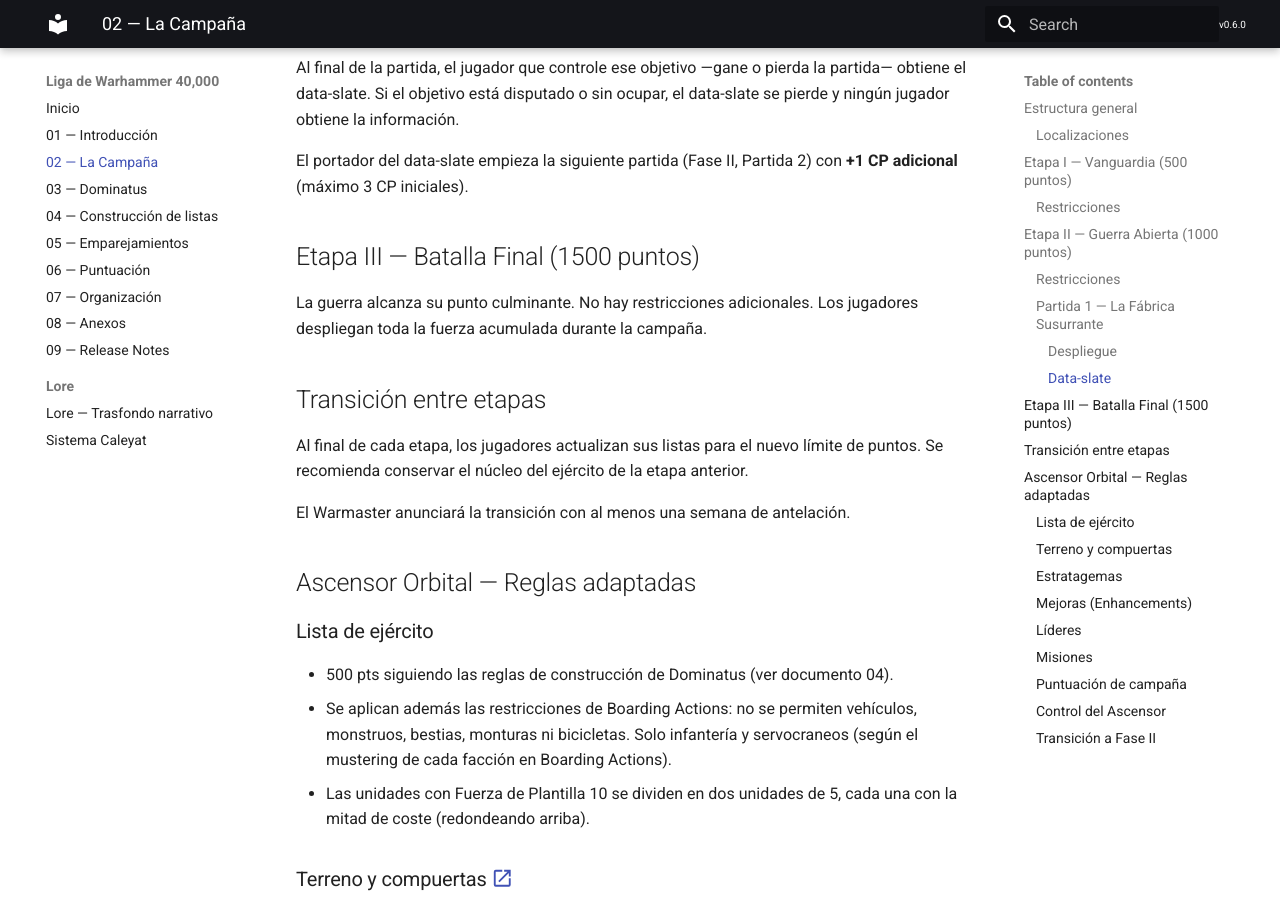
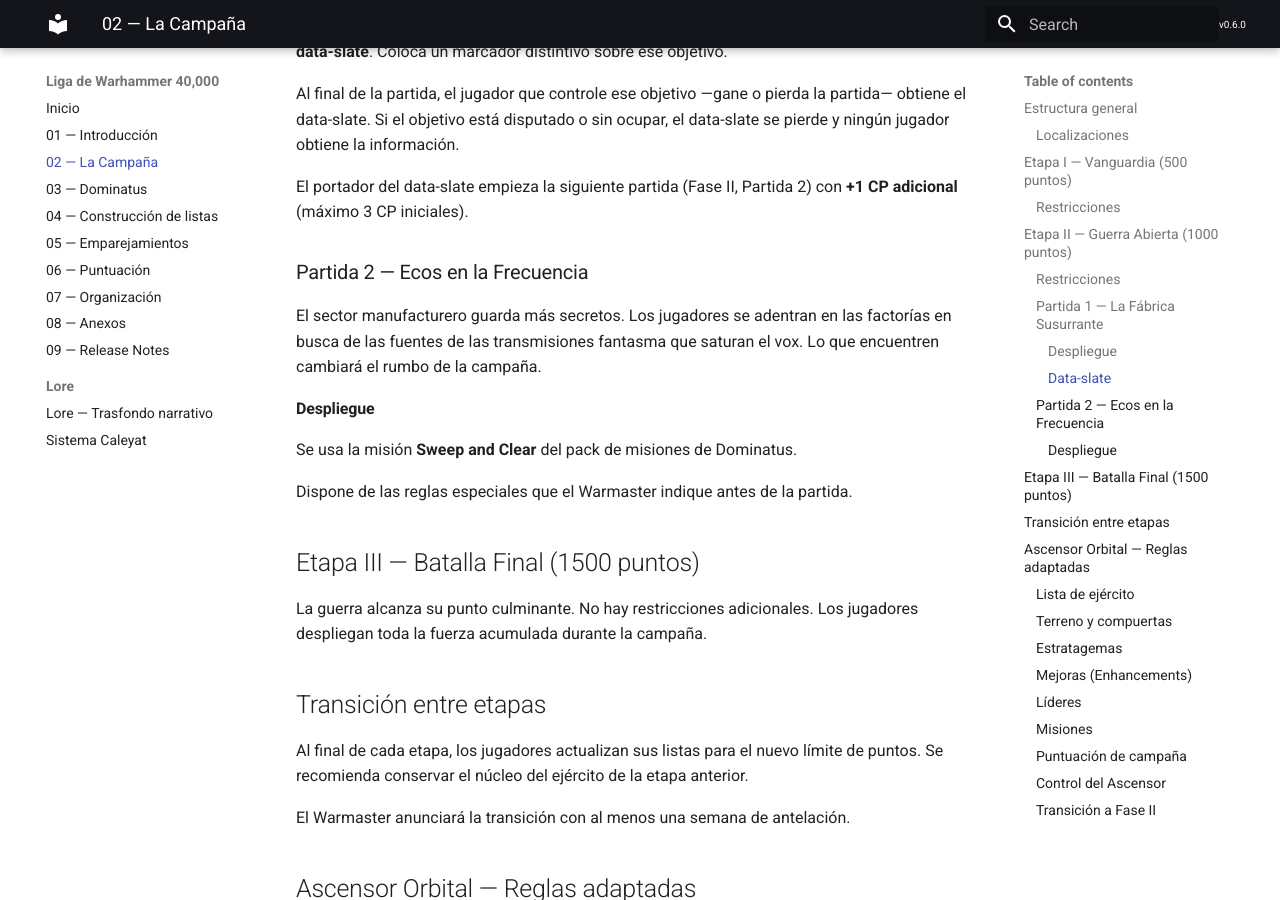
Before and after one commit to gonzalo-radio/liga-armagedon, an MkDocs documentation site: the page built from docs/02-campaña.md, in a window 1280 px wide and 900 px high, scrolled down 2015 px. Built offline with MkDocs 1.6.1 and Material for MkDocs 9.7.7, drawn with Linux system fonts in a browser that asks for light colours; some of the changed text lies outside the part shown.

```diff
--- a/docs/02-campaña.md
+++ b/docs/02-campaña.md
@@ -6,11 +6,11 @@ La campaña se divide en **tres etapas**. Cada etapa representa una fase del con
 
 | Etapa | Puntos | Semanas | Descripción |
 |---|---|---|---|
-| I — Vanguardia | 500 | 2-3 | Fuerzas de reconocimiento |
-| II — Guerra Abierta | 1000 | 3-4 | Llegan las fuerzas principales |
-| III — Batalla Final | 1500 | 2-3 | La guerra alcanza su punto culminante |
+| I — Vanguardia | 500 | 3 | Fuerzas de reconocimiento |
+| II — Guerra Abierta | 1000 | 2 | Llegan las fuerzas principales |
+| III — Batalla Final | 1500 | 1 | La guerra alcanza su punto culminante |
 
-La duración total estimada es de **7 a 10 semanas**.
+La duración total estimada es de **6 semanas**. El Warmaster decide cuántas partidas de Fase I se juegan de las 3 disponibles.
 
 ### Localizaciones
 
@@ -59,6 +59,16 @@ Antes de desplegar, el jugador que controla el Ascensor Orbital (o el Warmaster
 Al final de la partida, el jugador que controle ese objetivo —gane o pierda la partida— obtiene el data-slate. Si el objetivo está disputado o sin ocupar, el data-slate se pierde y ningún jugador obtiene la información.
 
 El portador del data-slate empieza la siguiente partida (Fase II, Partida 2) con **+1 CP adicional** (máximo 3 CP iniciales).
+
+### Partida 2 — Ecos en la Frecuencia
+
+El sector manufacturero guarda más secretos. Los jugadores se adentran en las factorías en busca de las fuentes de las transmisiones fantasma que saturan el vox. Lo que encuentren cambiará el rumbo de la campaña.
+
+#### Despliegue
+
+Se usa la misión **Sweep and Clear** del pack de misiones de Dominatus.
+
+Dispone de las reglas especiales que el Warmaster indique antes de la partida.
 
 ## Etapa III — Batalla Final (1500 puntos)
 
--- a/mkdocs.warmaster.yml
+++ b/mkdocs.warmaster.yml
@@ -19,7 +19,7 @@ theme:
     - search.suggest
 
 extra:
-  version: "v0.7.0 — Warmaster"
+  version: "v0.8.0 — Warmaster"
 
 extra_css:
   - style/extra.css
```
Also changed, not shown: other parts of docs/02-campaña.md (+1 -1 lines), CHANGELOG.md (+12 -0 lines), docs/09-release-notes.md (+10 -0 lines), warmaster/misiones.md (+4 -8 lines).
